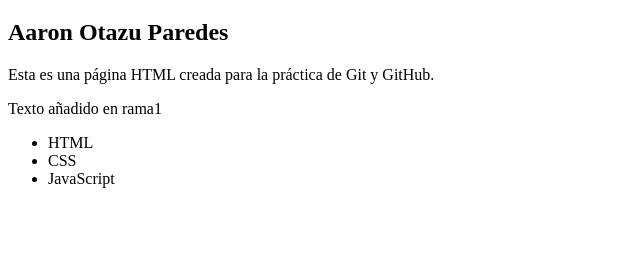
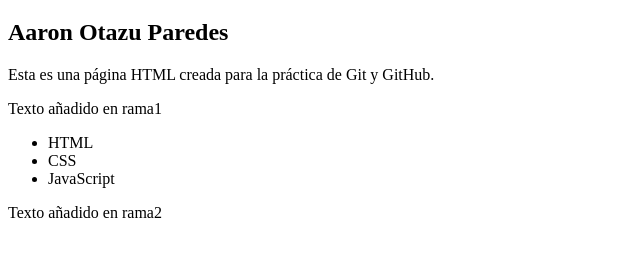
Before and after one commit to aarvvnn02/DAM_AaronOtazuParedes, a plain HTML site: page LenguajeDeMarcas/index.html in a window 1280 px wide. Shown: the part 61-318 px from the top of the page, without its empty margins (0-640 px from the left). Drawn offline with Linux system fonts and the light colour scheme.

Commit message:
Cambios en rama2

```diff
--- a/LenguajeDeMarcas/index.html
+++ b/LenguajeDeMarcas/index.html
@@ -17,5 +17,7 @@
             <li>JavaScript</li>
         </ul>
 
+        <footer>Texto añadido en rama2</footer>
+
     </body>
 </html>
```
